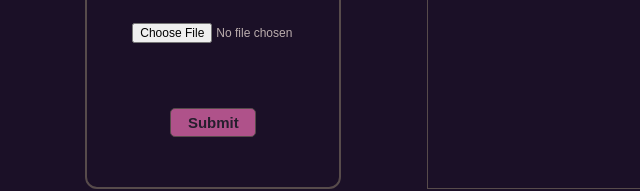
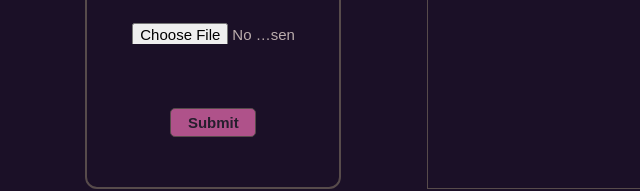
Before and after one commit to lashadeiso/List-Filter, a plain HTML site: page index.html in a window 1280 px wide. Shown: the part 531-722 px from the top of the page, 0-640 px from the left. Drawn offline with Linux system fonts and the light colour scheme.

Commit message:
style change 2

```diff
--- a/style.css
+++ b/style.css
@@ -176,7 +176,7 @@ input[type="checkbox"] {
     font-size: 1rem;
   }
   .form-control input {
-    font-size: 1.2rem;
+    font-size: 1.5rem;
   }
   .form-control label {
     font-size: 1.2rem;
```
